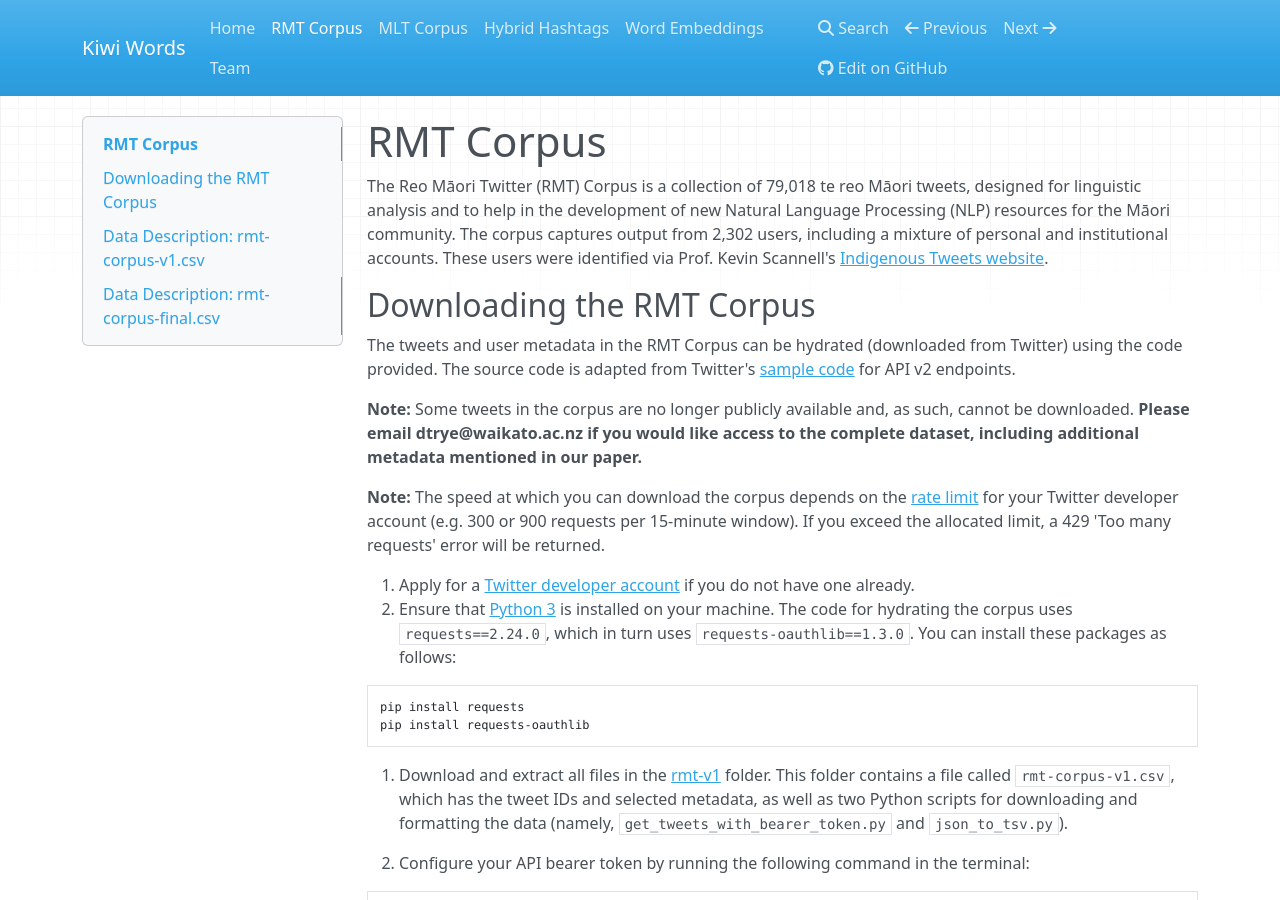
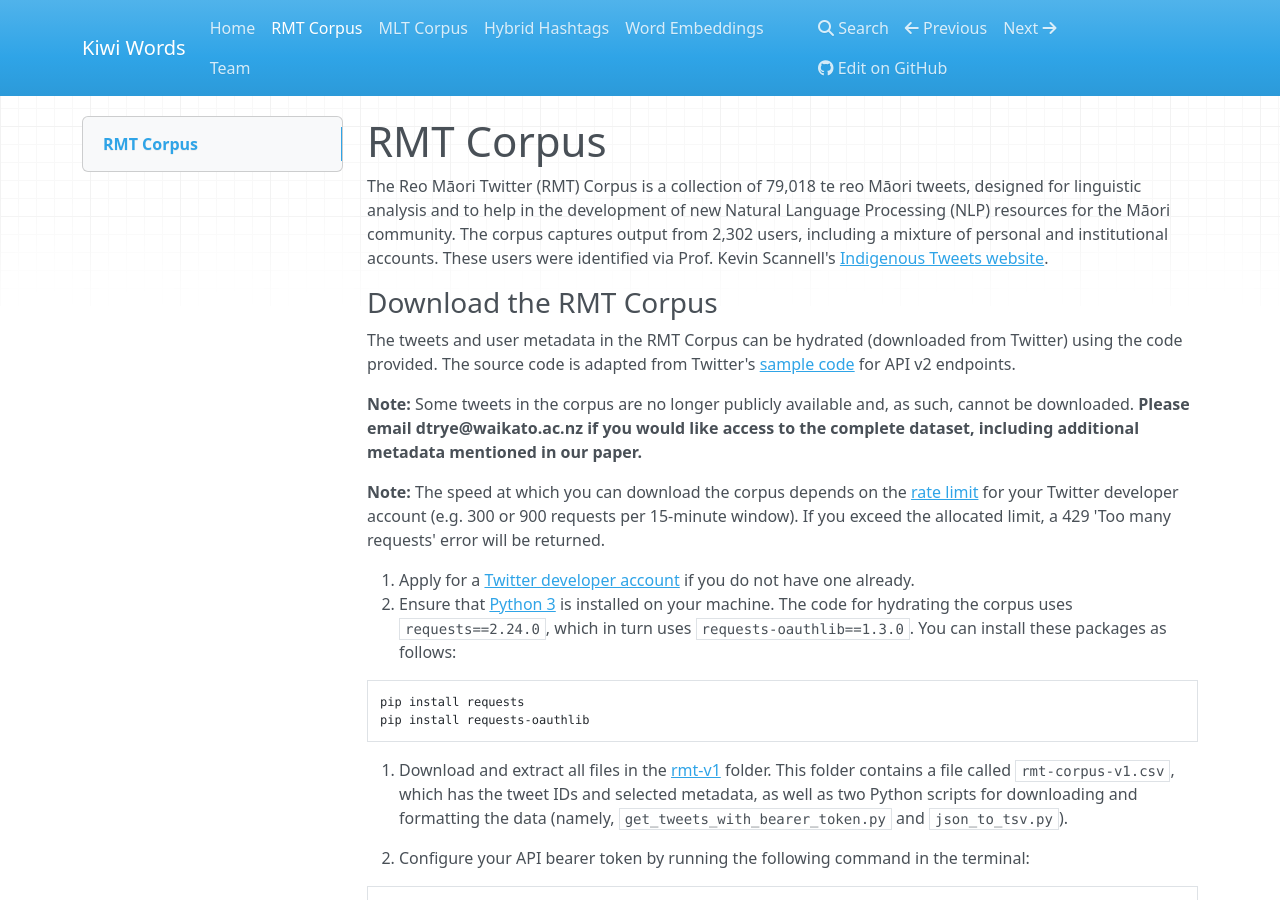
Before and after one commit to Waikato/kiwiwords, an MkDocs documentation site: the page built from docs/rmt_corpus.md, in a window 1280 px wide and 900 px high. Built offline with MkDocs 1.6.1, drawn with Linux system fonts in a browser that asks for light colours; nearby versions of some CDN libraries.

Commit message:
Update rmt_corpus.md

````diff
--- a/docs/rmt_corpus.md
+++ b/docs/rmt_corpus.md
@@ -1,7 +1,7 @@
-#RMT Corpus
+# RMT Corpus
 The Reo Māori Twitter (RMT) Corpus is a collection of 79,018 te reo Māori tweets, designed for linguistic analysis and to help in the development of new Natural Language Processing (NLP) resources for the Māori community. The corpus captures output from 2,302 users, including a mixture of personal and institutional accounts. These users were identified via Prof. Kevin Scannell's [Indigenous Tweets website](http://indigenoustweets.com/mi/).
 
-##Downloading the RMT Corpus
+### Download the RMT Corpus
 The tweets and user metadata in the RMT Corpus can be hydrated (downloaded from Twitter) using the code provided. The source code is adapted from Twitter's [sample code](https://github.com/twitterdev/Twitter-API-v2-sample-code) for API v2 endpoints.
 
 **Note:** Some tweets in the corpus are no longer publicly available and, as such, cannot be downloaded. **Please email dtrye@waikato.ac.nz if you would like access to the complete dataset, including additional metadata mentioned in our paper.**
@@ -29,7 +29,7 @@ python get_tweets_with_bearer_token.py > output.json
 python json_to_tsv.py
 ```
 
-##Data Description: rmt-corpus-v1.csv
+### Data Description: rmt-corpus-v1.csv
 
 The following variables are available in `rmt-corpus-v1.csv` (even if the tweet is no longer available on Twitter).
 
@@ -49,7 +49,7 @@ The following variables are available in `rmt-corpus-v1.csv` (even if the tweet
 | user.region                       | The user's location, based on self-reported information. Where possible, the data has been aggregated into [New Zealand regions](https://en.wikipedia.org/wiki/Regions_of_New_Zealand) and names of foreign countries. |
 | year								| The year the tweet was written (between 2007 and 2020). |
 
-##Data Description: rmt-corpus-final.csv
+### Data Description: rmt-corpus-final.csv
 
 If the tweet is still publicly available on Twitter, the following variables will appear alongside those mentioned above. Missing values are indicated with 'None':
 
````
